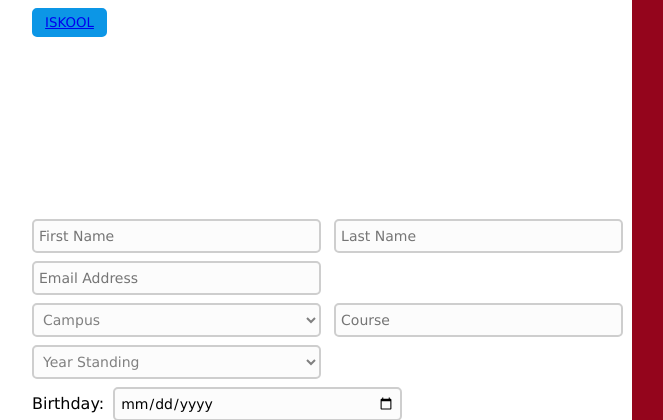
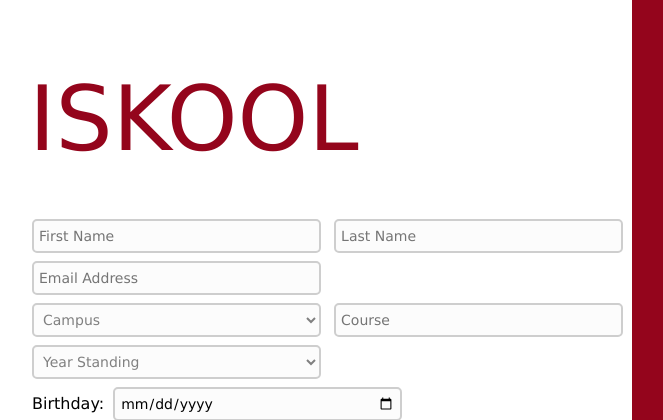
Before and after one commit to cs192-Iskool/Iskool, a PHP site: page /Register.html in a window 1280 px wide. Shown: the top 420 px of the page, without its empty margins (72-735 px from the left). Run offline with PHP 8.4, Linux system fonts and the light colour scheme.

Commit message:
Updated for user logged out

```diff
--- a/css_files/Register.css
+++ b/css_files/Register.css
@@ -6,12 +6,19 @@
   background: linear-gradient(90deg, #FFFFFF 55%, #94051C 0);
 }
 
-h1 {
+.home {
   color: #94051C;
+  background-color: #FFFFFF;
+  border: none;
   font-size: 90px;
   position: fixed;
-  top: 10px;
-  left: 100px;
+  top: 65px;
+  left: 95px;
+}
+
+.home a {
+  text-decoration: none;
+  color: #94051C;
 }
 
 .register {
@@ -63,7 +70,7 @@
   margin-left: 4px;
 }
 
-button {
+.registerButton {
   cursor: pointer;
   color: #FFFFFF;
   background-color: #0C96E6;
@@ -75,7 +82,7 @@
   left: 104px;
 }
 
-button:hover {
+.registerButton:hover {
   opacity: 0.8;
 }
 
```
Also changed, not shown: css_files/Login.css (+12 -5 lines).
